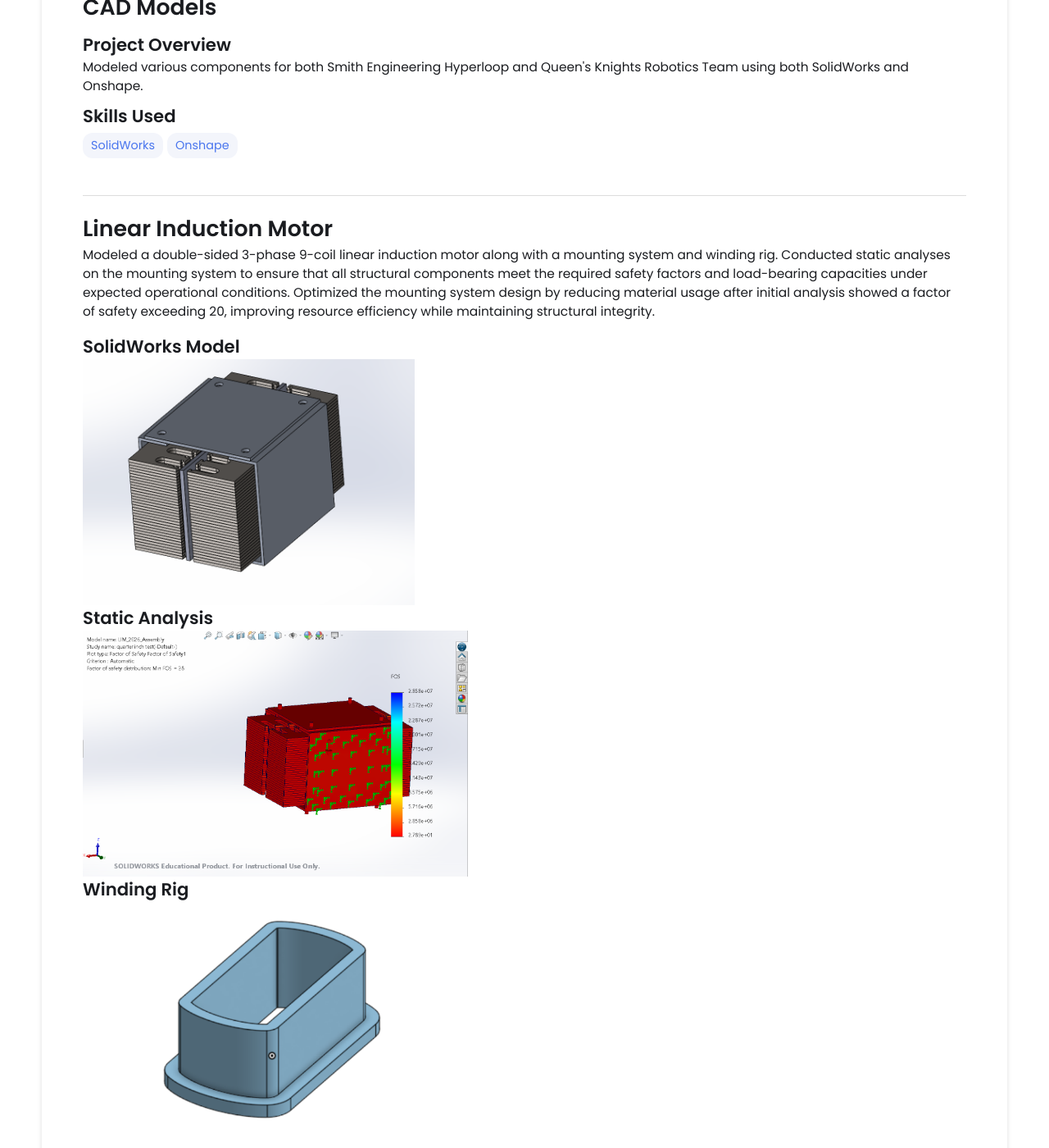
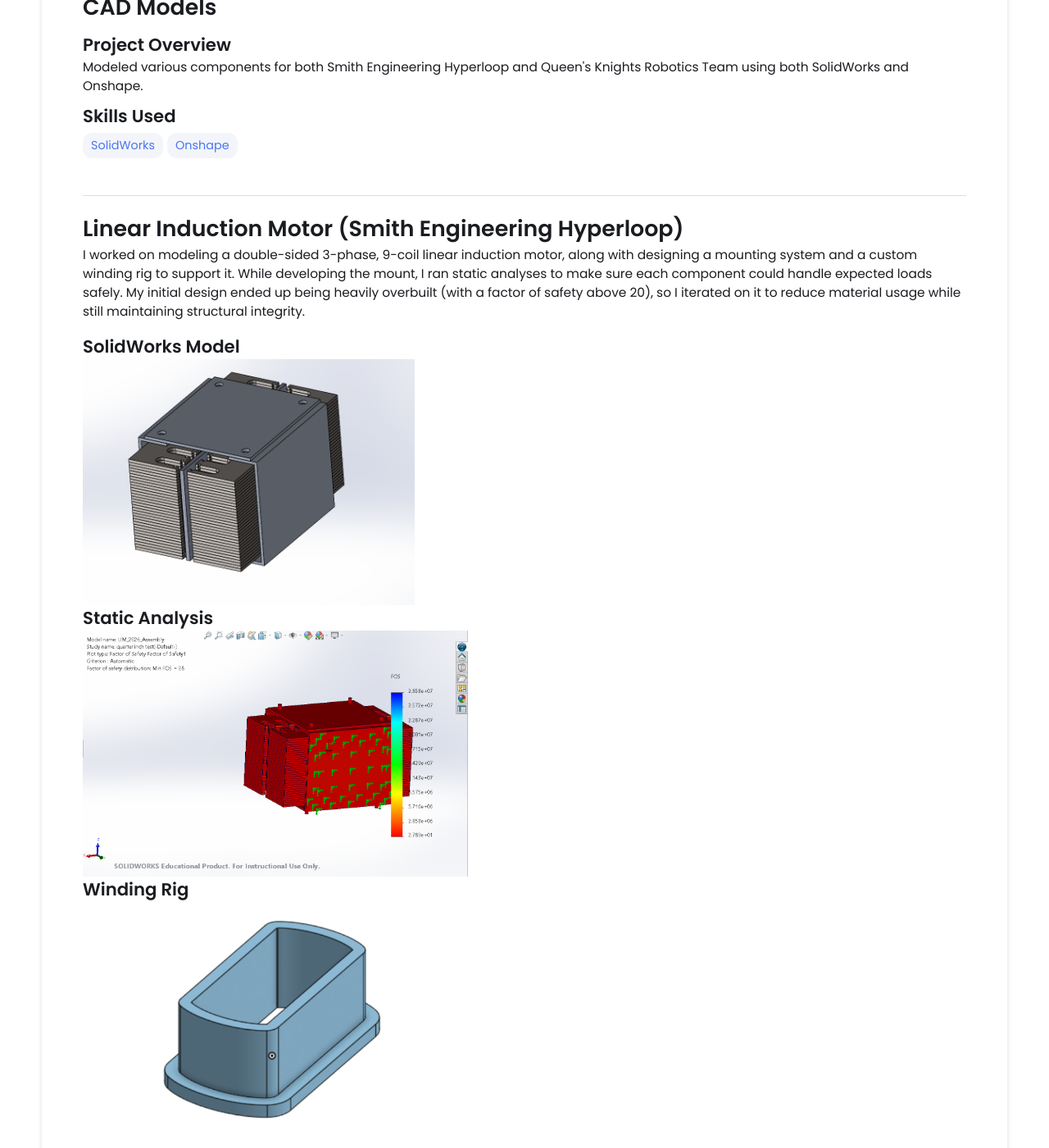
Before and after one commit to chaoqy/chaoqy.github.io, a Jekyll site: the page built from _projects/cad-models/index.md, in a window 1280 px wide and 1400 px high, scrolled down 518 px. Shown: the whole window at 82% size. Built offline with Jekyll 4.4.1, drawn with Linux system fonts in a browser that asks for light colours; some of the changed text lies outside the part shown.

Commit message:
Update index.md

```diff
--- a/_projects/cad-models/index.md
+++ b/_projects/cad-models/index.md
@@ -9,8 +9,8 @@ main-image: /hopperbox.png
 ---
 
 ---
-# Linear Induction Motor
-Modeled a double-sided 3-phase 9-coil linear induction motor along with a mounting system and winding rig. Conducted static analyses on the mounting system to ensure that all structural components meet the required safety factors and load-bearing capacities under expected operational conditions. Optimized the mounting system design by reducing material usage after initial analysis showed a factor of safety exceeding 20, improving resource efficiency while maintaining structural integrity.
+# Linear Induction Motor (Smith Engineering Hyperloop)
+I worked on modeling a double-sided 3-phase, 9-coil linear induction motor, along with designing a mounting system and a custom winding rig to support it. While developing the mount, I ran static analyses to make sure each component could handle expected loads safely. My initial design ended up being heavily overbuilt (with a factor of safety above 20), so I iterated on it to reduce material usage while still maintaining structural integrity.
 
 ## SolidWorks Model
 {% include image-gallery.html images="lim_model.png" %}
@@ -22,8 +22,8 @@ Modeled a double-sided 3-phase 9-coil linear induction motor along with a mounti
 {% include image-gallery.html images="winding_rig.png" %}
 
 
-# RoboMaster Robot
-Designed the robot frame and hopper assembly for the RoboMaster North America competition. Developed a gravity-fed pellet storage box with angled slopes to ensure consistent pellet flow into the turret mechanism, improving ammunition feeding reliability.
+# RoboMaster Robot (Queen's Knights Robotics Team)
+For the RoboMaster North America competition, I designed the robot’s frame and hopper assembly. I focused on making the hopper as reliable as possible, so I built a gravity-fed pellet storage system with angled walls to guide pellets smoothly into the turret. This helped prevent jamming and ensured consistent feeding during operation.
 
 ## Robot Frame
 {% include image-gallery.html images="robot_frame.png" %}
```
